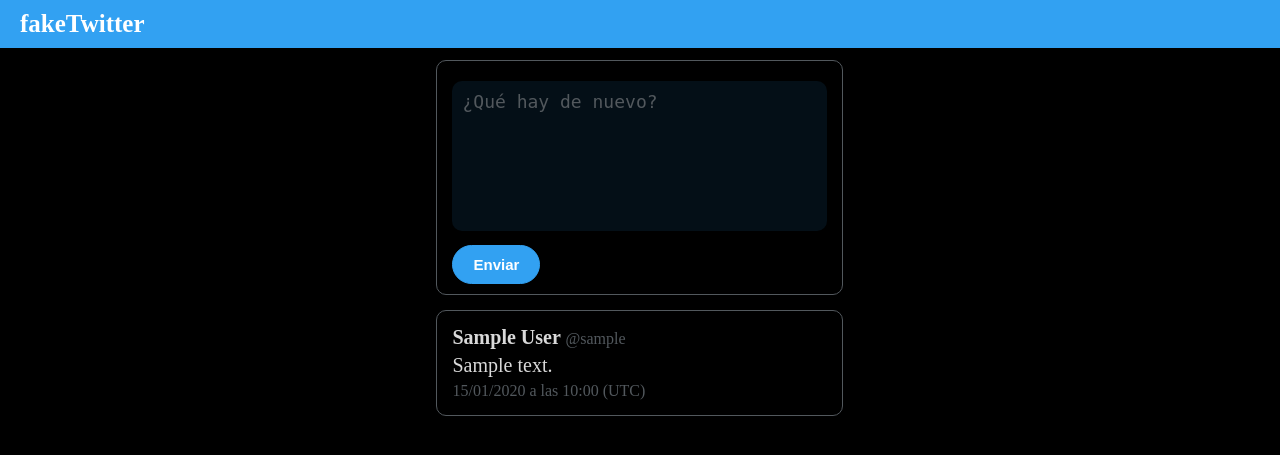
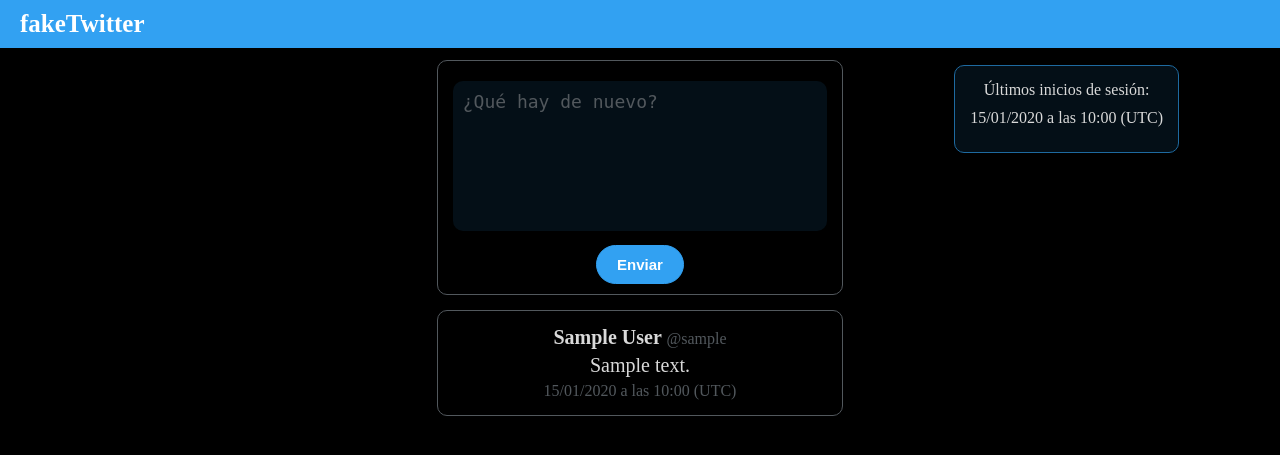
Before and after one commit to espinoza/fakeTwitter, a Django app: template main/templates/home.html in a window 1280 px wide. Shown: the top 455 px of the page. Run offline with Django 3.2, Linux system fonts and the light colour scheme; the template is opened without the code that fills it: values that come from a table or form of the project are taken from there, others are empty; tables that the repository leaves empty hold one stand-in row (values such as "Sample post"); style sheets or scripts are compiled from the project's sources.

Commit message:
Last logins info

```diff
--- a/assets/scss/_master.scss
+++ b/assets/scss/_master.scss
@@ -55,8 +55,14 @@ nav {
   }
 }
 
+.row {
+  display: flex;
+  justify-content: space-around;
+  flex-wrap: wrap;
+}
+
 [class*="col-"] {
-  float: left;
+  text-align: center;
   &:after {
   content: "\200b";
   }
--- a/assets/scss/homeStyle.scss
+++ b/assets/scss/homeStyle.scss
@@ -2,6 +2,18 @@
 
 main {
   margin-top: 45px;
+}
+
+.logins {
+  margin-top: 20px;
+  padding: 15px;
+  border: solid 1px $accent-color-alternative2;
+  border-radius: 10px;
+  background-color: $focus-background-color;
+  display: inline-block;
+  li {
+    margin: 10px 0;
+  }
 }
 
 .tweet, #new-tweet {
--- a/main/models.py
+++ b/main/models.py
@@ -20,6 +20,10 @@ class Login(models.Model):
     def __str__(self):
         return f"Login at {self.datetime} by user {self.user.username}"
 
+    @property
+    def formatted_datetime(self):
+        return self.datetime.strftime("%d/%m/%Y a las %H:%M (%Z)")
+
 
 class Tweet(models.Model):
     message = models.CharField(max_length=249)
--- a/main/templates/home.html
+++ b/main/templates/home.html
@@ -12,7 +12,7 @@
 {% block main %}
   <div class="row">
 
-    <div class="col-s-12 col-m-2 col-l-3 col-xl-4"></div>
+    <div class="col-s-12 col-m-8 col-l-3 col-xl-4"></div>
 
     <div class="col-s-12 col-m-8 col-l-6 col-xl-4">
 
@@ -47,7 +47,18 @@
 
     </div>
 
-    <div class="col-s-12 col-m-2 col-l-3 col-xl-4"></div>
+    <div class="col-s-12 col-m-8 col-l-3 col-xl-4">
+      <div class="logins">
+        <p>Últimos inicios de sesión:</p>
+        <ul>
+          {% for login in user_last_logins %}
+            <li>
+              {{ login.formatted_datetime }}
+            </li>
+          {% endfor %}
+        </ul>
+      </div>
+    </div>
 
   </div>
 
```
Also changed, not shown: main/views.py (+7 -4 lines).
